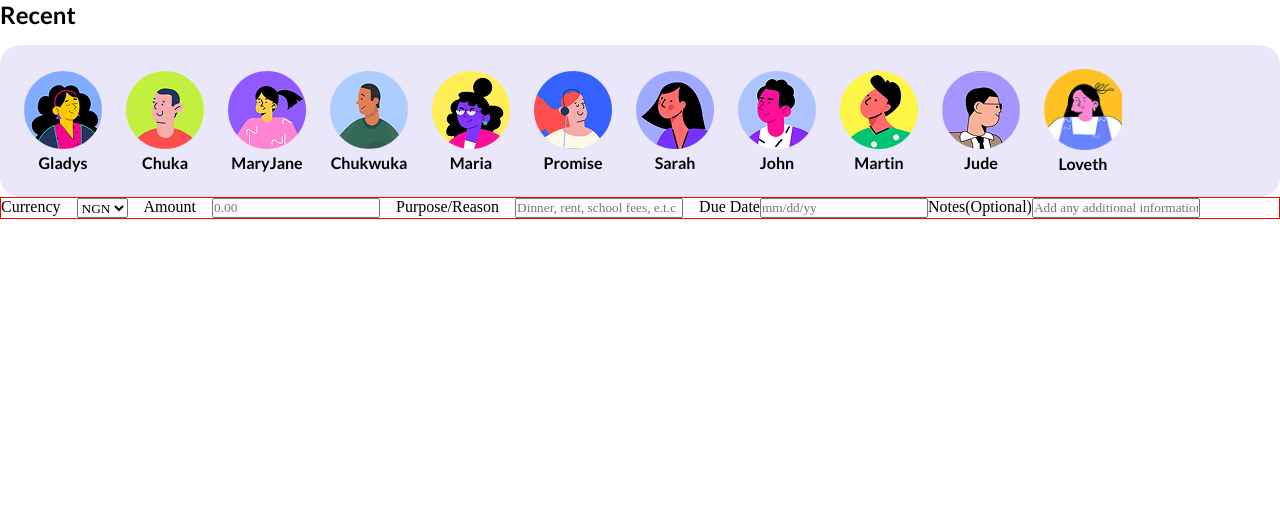
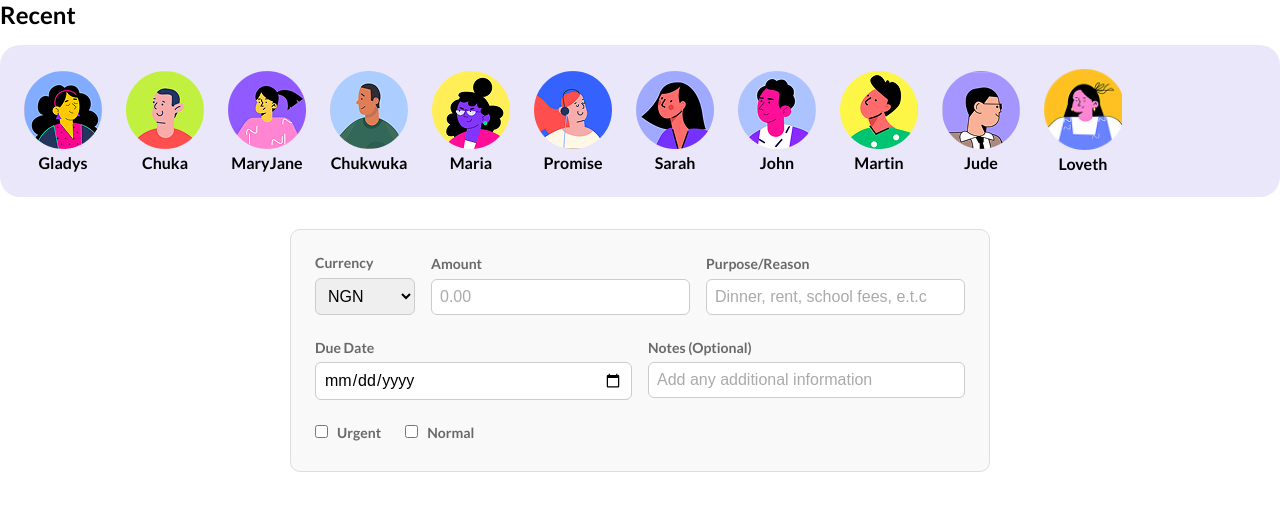
Before and after one commit to Danieljosh-uduma/Gbese, a React (Vite) app: page /requestmoney in a window 1280 px wide. Shown: the top 510 px of the page. Built offline with nearby package versions, Linux system fonts and the light colour scheme.

Commit message:
requestmoney form done

```diff
--- a/src/pages/Request Money/RequestMoney.css
+++ b/src/pages/Request Money/RequestMoney.css
@@ -3,24 +3,183 @@
 }
 
 .request-money-form {
-  border: 1px solid red;
+  max-width: 700px;
+  margin: 2rem auto;
+  padding: 1.5rem;
+  /* border: 1px solid #ddd; */
+  border-radius: 10px;
+  /* background-color: #f9f9f9; */
+  font-family: sans-serif;
 }
 
-.request-money-form form {
+form {
   display: flex;
-  /* flex-direction: column; */
-  gap: 1rem;
+  flex-direction: column;
+  gap: 1.5rem;
 }
 
-.row {
+.top-row {
+  display: flex;
+  gap: 1rem;
+  align-items: flex-end;
+}
+
+.top-row .form-group:nth-child(1) {
+  flex: 0 0 auto;
+  min-width: 100px;
+}
+
+.top-row .form-group:nth-child(2),
+.top-row .form-group:nth-child(3) {
+  flex: 1;
+}
+
+.second-row {
   display: flex;
   gap: 1rem;
   flex-wrap: wrap;
 }
 
+.second-row .form-group {
+  flex: 1;
+  min-width: 200px;
+}
+
 .form-group {
   display: flex;
   flex-direction: column;
+}
+
+label {
+  font-weight: 400;
+  margin-bottom: 0.4rem;
+  font-family: "Lato", sans-serif;
+  font-size: 14px;
+  color: #696969;
+}
+
+input,
+select {
+  padding: 0.5rem;
+  border: 1px solid #ccc;
+  border-radius: 6px;
+  font-size: 1rem;
+}
+
+input::placeholder {
+  color: #aaa;
+}
+
+.priority-row {
+  display: flex;
+  flex-direction: column;
+  gap: 0.5rem;
+}
+
+.checkbox-options {
+  display: flex;
+  gap: 1.5rem;
+}
+
+.checkbox-options input[type="checkbox"] {
+  margin-right: 0.4rem;
+}
+
+/* === Responsive Behavior === */
+@media (max-width: 600px) {
+  .top-row,
+  .second-row {
+    flex-direction: column;
+  }
+
+  .top-row .form-group:nth-child(1) {
+    flex: 1;
+  }
+}
+
+.request-money-form {
+  max-width: 700px;
+  margin: 2rem auto;
+  padding: 1.5rem;
+  border: 1px solid #ddd;
+  border-radius: 10px;
+  background-color: #f9f9f9;
+  font-family: sans-serif;
+}
+
+form {
+  display: flex;
+  flex-direction: column;
+  gap: 1.5rem;
+}
+
+/* === Flex Rows === */
+.top-row,
+.second-row {
+  display: flex;
+  gap: 1rem;
+  flex-wrap: wrap;
+}
+
+.top-row .form-group:nth-child(1) {
+  flex: 0 0 100px; /* Currency - smallest */
+}
+
+.top-row .form-group:nth-child(2),
+.top-row .form-group:nth-child(3),
+.second-row .form-group {
   flex: 1;
-  /* min-width: 150px; */
+  min-width: 180px;
 }
+
+/* === Form Group === */
+.form-group {
+  display: flex;
+  flex-direction: column;
+}
+
+label {
+  font-weight: 600;
+  margin-bottom: 0.4rem;
+}
+
+input,
+select {
+  padding: 0.5rem;
+  border: 1px solid #ccc;
+  border-radius: 6px;
+  font-size: 1rem;
+}
+
+input::placeholder {
+  color: #aaa;
+}
+
+/* === Priority Section === */
+.priority-row {
+  display: flex;
+  flex-direction: column;
+  gap: 0.5rem;
+}
+
+.checkbox-options {
+  display: flex;
+  gap: 1.5rem;
+  flex-wrap: wrap;
+}
+
+.checkbox-options input[type="checkbox"] {
+  margin-right: 0.4rem;
+}
+
+/* === Responsive Behavior === */
+@media (max-width: 600px) {
+  .top-row,
+  .second-row {
+    flex-direction: column;
+  }
+
+  .top-row .form-group:nth-child(1) {
+    flex: 1;
+  }
+}
--- a/src/pages/Request Money/RequestMoney.tsx
+++ b/src/pages/Request Money/RequestMoney.tsx
@@ -65,31 +65,66 @@ export default function RequestMoney() {
        </div>
       </div>
 
-      <div className="request-money-form">
-       <form action="">
+     <div className="request-money-form">
+  <form>
+    <div className="top-row">
+      <div className="form-group">
         <label htmlFor="currency">Currency</label>
-        <select className='currencies' name="" id="">
-         <option className='currency-options'>NGN</option>
-         <option className='currency-options'>USD</option>
-         <option className='currency-options'>EUR</option>
+        <select className="currencies" id="currency">
+          <option>NGN</option>
+          <option>USD</option>
+          <option>EUR</option>
         </select>
+      </div>
 
-       <label htmlFor="amount">Amount</label>
-       <input className="amount" type="text" placeholder='0.00' />
+      <div className="form-group">
+        <label htmlFor="amount">Amount</label>
+        <input className="amount" type="text" id="amount" placeholder="0.00" />
+      </div>
 
+      <div className="form-group">
         <label htmlFor="reason">Purpose/Reason</label>
-       <input className="reason" type="text" placeholder='Dinner, rent, school fees, e.t.c' />
+        <input
+          className="reason"
+          type="text"
+          id="reason"
+          placeholder="Dinner, rent, school fees, e.t.c"
+        />
+      </div>
+    </div>
 
-<div className="second-row">
- <label htmlFor="date">Due Date</label>
-       <input className="due-date" type="text" placeholder='mm/dd/yy' />
+    <div className="second-row">
+      <div className="form-group">
+        <label htmlFor="date">Due Date</label>
+        <input className="request-date" type="date" id="date" placeholder="mm/dd/yy" />
+      </div>
 
-        <label htmlFor="note">Notes(Optional)</label>
-       <input className="reason" type="text" placeholder='Add any additional information' />
+      <div className="form-group">
+        <label htmlFor="note">Notes (Optional)</label>
+        <input
+          className="note"
+          type="text"
+          id="note"
+          placeholder="Add any additional information"
+        />
+      </div>
+    </div>
+
+    <div className="priority-row">
+      <div className="checkbox-options">
+        <label>
+          <input type="checkbox" name="priority" value="urgent" /> Urgent
+        </label>
+        <label>
+          <input type="checkbox" name="priority" value="normal" /> Normal
+        </label>
+      </div>
+    </div>
+  </form>
 </div>
 
-       </form>
+
       </div>
-    </div>
+
   )
 }
```
